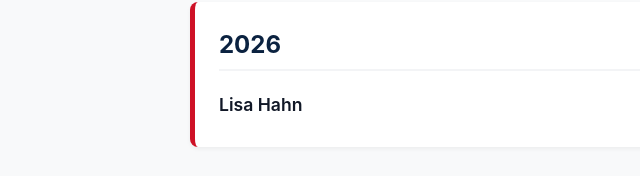
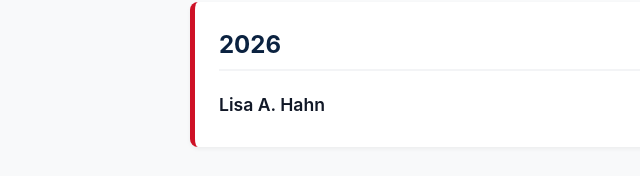
Before and after one commit to gudeth/troop2019eagle, a plain HTML site: page index.html in a window 1280 px wide. Shown: the part 426-602 px from the top of the page, 0-640 px from the left. Drawn offline with Linux system fonts and the light colour scheme.

Commit message:
Update scout name from 'Lisa Hahn' to 'Lisa A. Hahn'

```diff
--- a/index.html
+++ b/index.html
@@ -135,7 +135,7 @@
             <h2 class="year-title">2026</h2>
             <div class="scout-list">
                 <div class="scout-row">
-                    <span class="scout-name">Lisa Hahn</span>
+                    <span class="scout-name">Lisa A. Hahn</span>
                     <span class="scout-date">May 19, 2026</span>
                 </div>
             </div>
```
